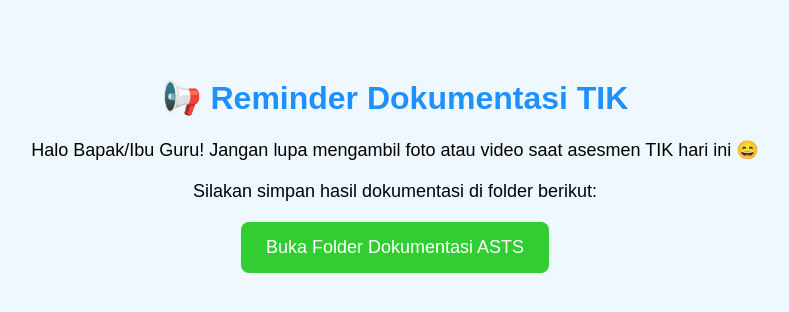
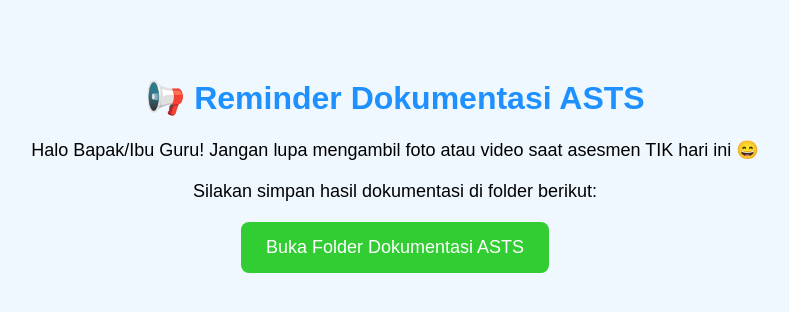
Before and after one commit to smp-saf/dokumentasi_asts, a plain HTML site: page index.html in a window 1280 px wide. Shown: the whole page, without its empty margins (245-1034 px from the left). Drawn offline with Linux system fonts and the light colour scheme.

Commit message:
Update index.html

```diff
--- a/index.html
+++ b/index.html
@@ -33,7 +33,7 @@
     </style>
 </head>
 <body>
-    <h1>📢 Reminder Dokumentasi TIK</h1>
+    <h1>📢 Reminder Dokumentasi ASTS</h1>
     <p>Halo Bapak/Ibu Guru! Jangan lupa mengambil foto atau video saat asesmen TIK hari ini 😄</p>
     <p>Silakan simpan hasil dokumentasi di folder berikut:</p>
     <a class="button" href="https://drive.google.com/drive/folders/1Qwka1SOB88VIl8uYWGhSDjugab6kjnbI?usp=sharing" target="_blank">
```
